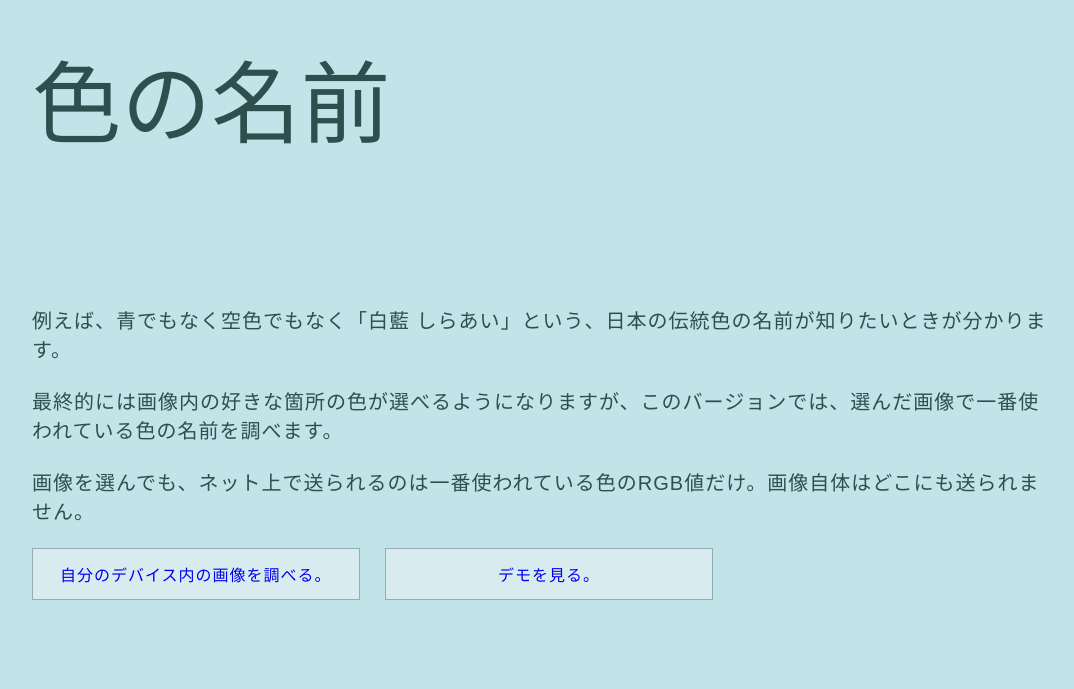
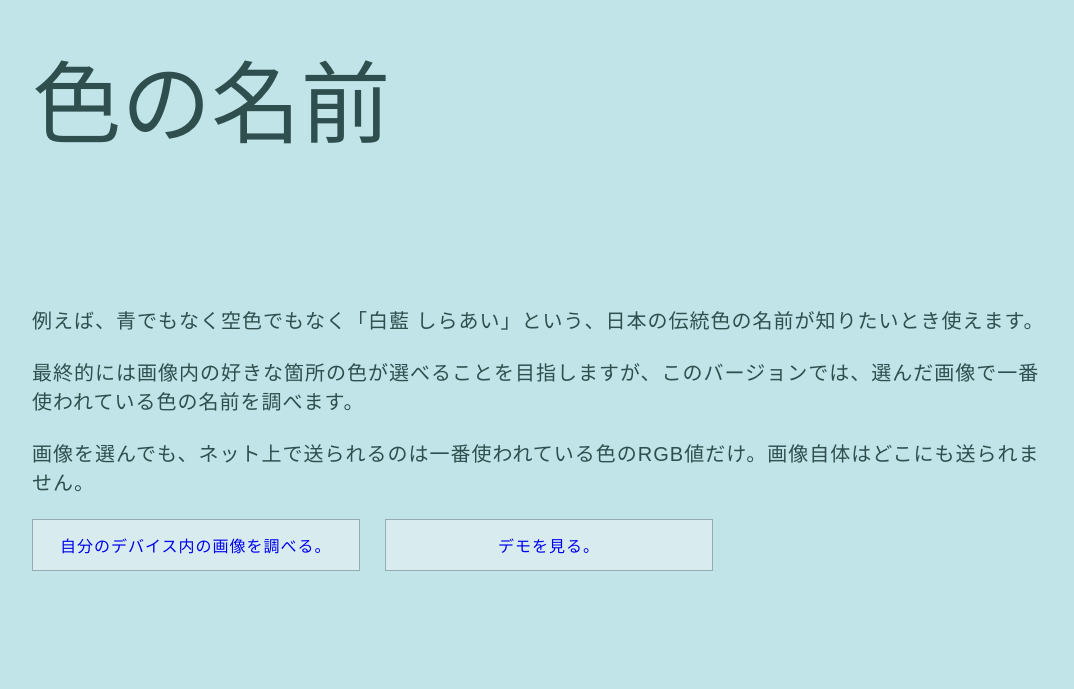
Before and after one commit to miomaeshima/name-of-colors, a React (Create React App) app in the folder client/: page / in a window 1280 px wide. Shown: the part 111-800 px from the top of the page, without its empty margins (96-1170 px from the left). Built offline with nearby package versions, Linux system fonts and the light colour scheme; what colorthief would draw is missing.

Commit message:
edited text on the top page

```diff
--- a/client/src/components/Home/Home.js
+++ b/client/src/components/Home/Home.js
@@ -8,10 +8,10 @@ function Home() {
         <div id="title">色の名前</div>
         <div id="description">
           例えば、青でもなく空色でもなく「白藍
-          しらあい」という、日本の伝統色の名前が知りたいときが分かります。
+          しらあい」という、日本の伝統色の名前が知りたいとき使えます。
           <br />
           <br />
-          最終的には画像内の好きな箇所の色が選べるようになりますが、このバージョンでは、選んだ画像で一番使われている色の名前を調べます。
+          最終的には画像内の好きな箇所の色が選べることを目指しますが、このバージョンでは、選んだ画像で一番使われている色の名前を調べます。
           <br />
           <br />
           画像を選んでも、ネット上で送られるのは一番使われている色のRGB値だけ。画像自体はどこにも送られません。
```
